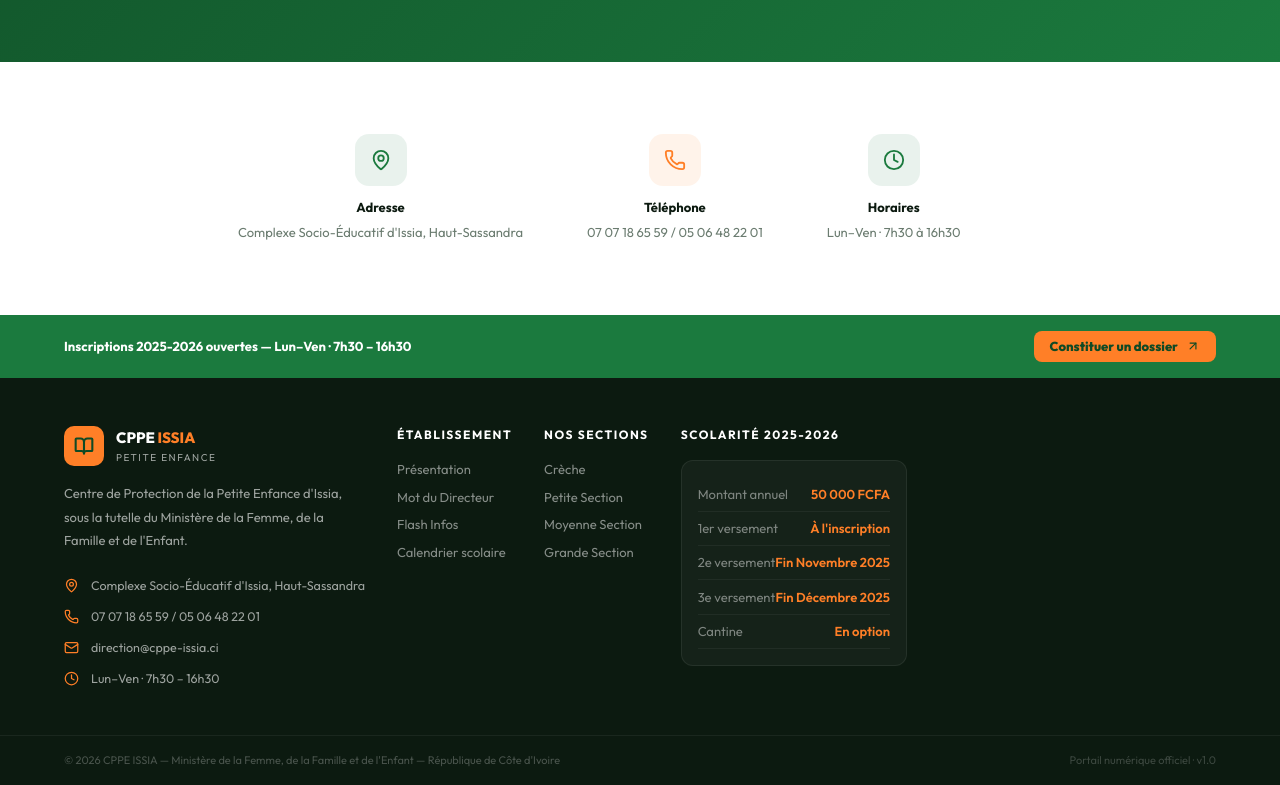
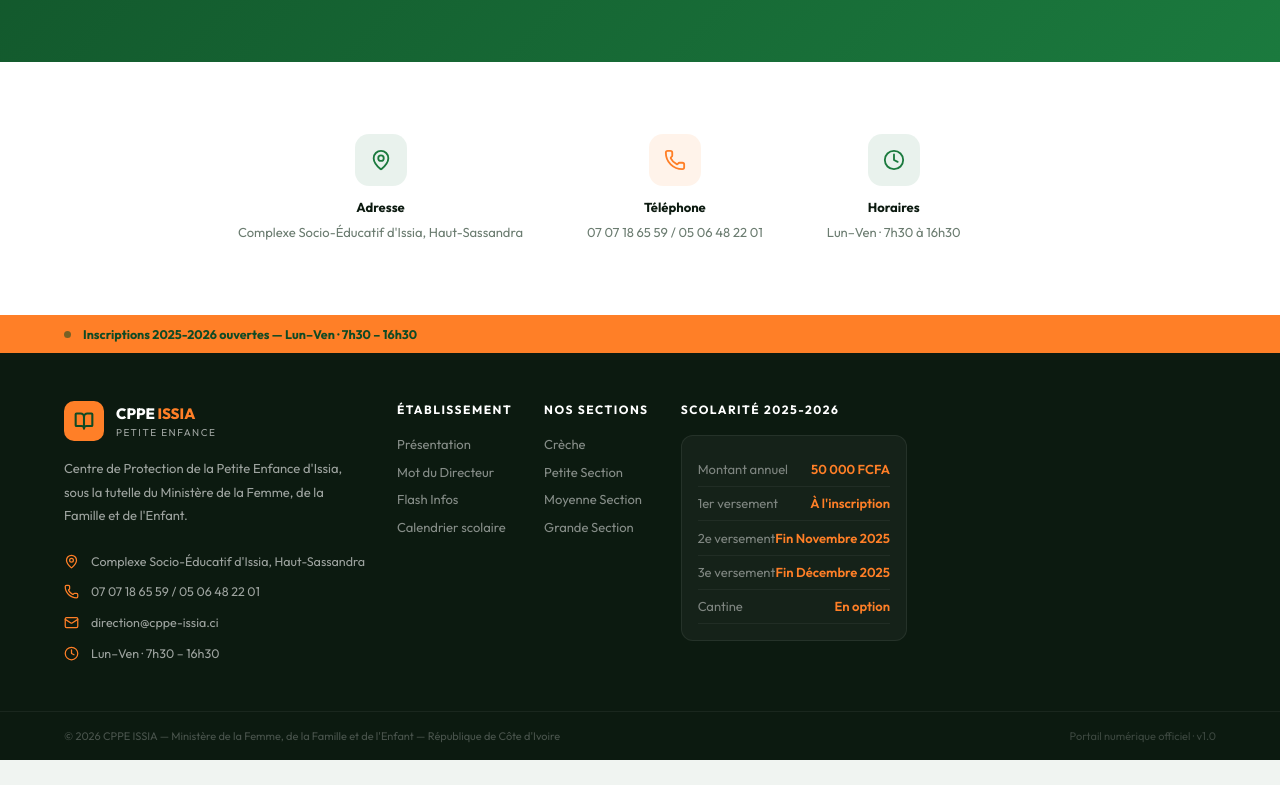
Before and after one commit to Traorelacina/cppeissia_front, a React (Vite) app: page / in a window 1280 px wide. Shown: the part 3577-4362 px from the top of the page. After the commit the page ends 4337 px from the top, so only its background shows below. Built offline with nearby package versions, Linux system fonts and the light colour scheme; no server answers.

Commit message:
mis a jour

```diff
--- a/src/components/Publicfooter.jsx
+++ b/src/components/Publicfooter.jsx
@@ -46,32 +46,15 @@
   return (
     <Box component="footer" sx={{ background: '#0c1a10', color: 'rgba(255,255,255,0.6)', mt: 0 }}>
 
-      {/* BANDE SUPÉRIEURE */}
+      {/* BANDE SUPÉRIEURE - MODIFIÉE : couleur orange et sans bouton */}
       {isOpen && (
-        <Box sx={{ background: '#1B7A3E', py: 2 }}>
+        <Box sx={{ background: ORANGE, py: 1.25 }}>
           <Container maxWidth="lg">
-            <Box sx={{ display: 'flex', alignItems: 'center', justifyContent: 'space-between', flexWrap: 'wrap', gap: 2 }}>
-              <Typography sx={{ color: '#fff', fontWeight: 700, fontSize: 13 }}>
-                Inscriptions {annee} ouvertes — {horaires}
+            <Box sx={{ display: 'flex', alignItems: 'center', gap: 1.5, flexWrap: 'wrap' }}>
+              <Box sx={{ width: 7, height: 7, borderRadius: '50%', background: '#0f4a25', flexShrink: 0, animation: 'pulse-dot 2s infinite' }} />
+              <Typography sx={{ color: '#0f4a25', fontWeight: 700, fontSize: 12.5, flex: 1 }}>
+                Inscriptions {annee} ouvertes — {horaires.charAt(0).toUpperCase() + horaires.slice(1)}
               </Typography>
-              <Link to="/inscription" style={{ textDecoration: 'none' }}>
-                <Box
-                  sx={{
-                    display: 'flex',
-                    alignItems: 'center',
-                    gap: 1,
-                    background: ORANGE,
-                    color: '#0f4a25',
-                    px: 2,
-                    py: 0.75,
-                    borderRadius: '8px',
-                    fontWeight: 800,
-                    fontSize: 13,
-                  }}
-                >
-                  Constituer un dossier <ArrowUpRight size={14} />
-                </Box>
-              </Link>
             </Box>
           </Container>
         </Box>
```
